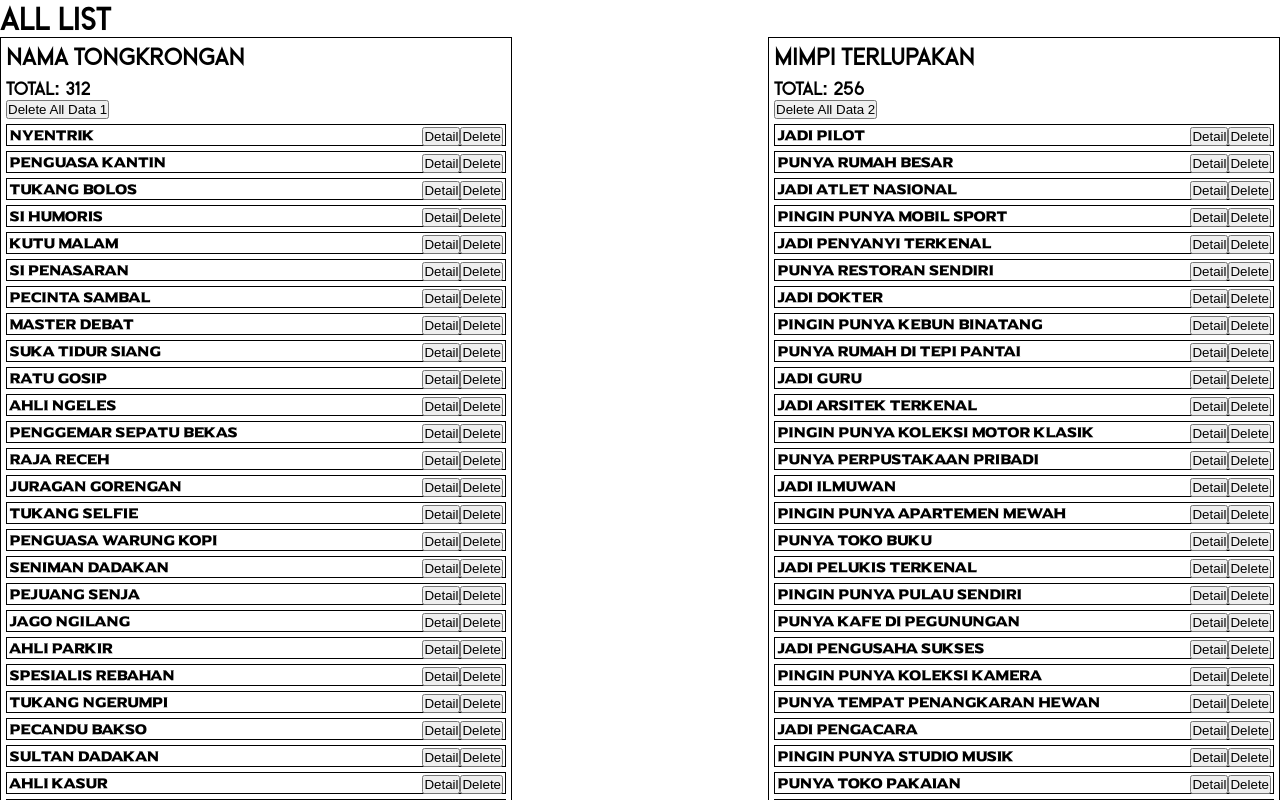
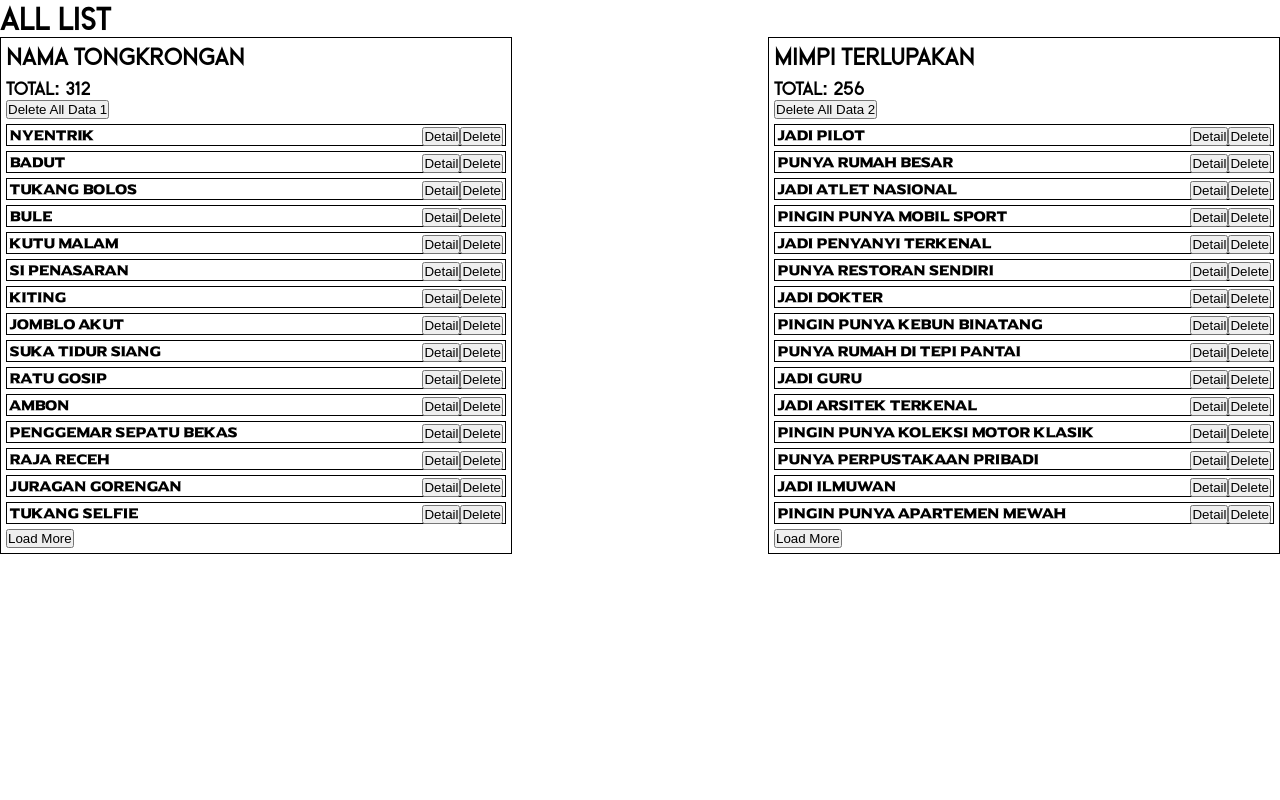
Before and after one commit to kepalamamas/wordcloud, a Next.js app: page /suryanusantaralistall in a window 1280 px wide. Shown: the top 800 px of the page. Built offline with nearby package versions, Linux system fonts and the light colour scheme.

Commit message:
pagination

```diff
--- a/src/pages/suryanusantaralistall.tsx
+++ b/src/pages/suryanusantaralistall.tsx
@@ -9,28 +9,28 @@ interface IParagonListProps {}
 const ParagonList: React.FunctionComponent<IParagonListProps> = (props) => {
   const [data1, setData1] = useState<Paragon[]>([
     { id: 1, kata: "nyentrik" },
-    { id: 2, kata: "penguasa kantin" },
+    { id: 2, kata: "Badut" },
     { id: 4, kata: "tukang bolos" },
-    { id: 5, kata: "si  humoris" },
+    { id: 5, kata: "Bule" },
     { id: 6, kata: "kutu malam" },
     { id: 7, kata: "si penasaran" },
-    { id: 8, kata: "pecinta sambal" },
-    { id: 9, kata: "master debat" },
+    { id: 8, kata: "Kiting" },
+    { id: 9, kata: "Jomblo akut" },
     { id: 10, kata: "suka tidur siang" },
     { id: 11, kata: "ratu gosip" },
-    { id: 12, kata: "ahli ngeles" },
+    { id: 12, kata: "Ambon" },
     { id: 13, kata: "penggemar sepatu bekas" },
     { id: 14, kata: "raja receh" },
     { id: 15, kata: "juragan gorengan" },
     { id: 16, kata: "tukang selfie" },
     { id: 18, kata: "penguasa warung kopi" },
     { id: 19, kata: "seniman dadakan" },
-    { id: 20, kata: "pejuang senja" },
+    { id: 20, kata: "Ompong" },
     { id: 21, kata: "jago ngilang" },
     { id: 22, kata: "ahli parkir" },
     { id: 23, kata: "spesialis rebahan" },
     { id: 24, kata: "tukang ngerumpi" },
-    { id: 25, kata: "pecandu bakso" },
+    { id: 25, kata: "Kompor" },
     { id: 26, kata: "sultan dadakan" },
     { id: 27, kata: "ahli kasur" },
     { id: 28, kata: "bintang lapangan" },
@@ -110,6 +110,12 @@ const ParagonList: React.FunctionComponent<IParagonListProps> = (props) => {
   ]);
   // const [data3, setData3] = useState<Paragon[]>([]);
   const [isLoaded, setIsLoaded] = useState(Boolean);
+  const [itemsToShow, setItemsToShow] = useState(15);
+
+  const handleShowMore = () => {
+    setItemsToShow((prev) => prev + 30); // Increase the limit by 30
+  };
+
   const router = useRouter();
 
   // useEffect(() => {
@@ -191,8 +197,8 @@ const ParagonList: React.FunctionComponent<IParagonListProps> = (props) => {
             <h2>Nama Tongkrongan</h2>
             <h3>Total: 312</h3>
             <button onClick={() => handleDeleteAll()}>Delete All Data 1</button>
-            {data1.map((data) => {
-              return (
+            <div>
+              {data1.slice(0, itemsToShow).map((data) => (
                 <div className="data-item" key={String(data.id)}>
                   {data.kata}
                   <button
@@ -213,8 +219,11 @@ const ParagonList: React.FunctionComponent<IParagonListProps> = (props) => {
                     Detail
                   </button>
                 </div>
-              );
-            })}
+              ))}
+              {itemsToShow < data1.length && (
+                <button onClick={handleShowMore}>Load More</button>
+              )}
+            </div>
           </div>
           <div className="list-holder">
             <h2>Mimpi Terlupakan</h2>
@@ -222,13 +231,13 @@ const ParagonList: React.FunctionComponent<IParagonListProps> = (props) => {
             <button onClick={() => handleDeleteAll2()}>
               Delete All Data 2
             </button>
-            {data2.map((data) => {
-              return (
+            <div>
+              {data2.slice(0, itemsToShow).map((data) => (
                 <div className="data-item" key={String(data.id)}>
                   {data.kata}
                   <button
                     style={{ float: "right" }}
-                    onClick={() => handleDelete2(data.id)}
+                    onClick={() => handleDelete(data.id)}
                   >
                     Delete
                   </button>
@@ -244,8 +253,11 @@ const ParagonList: React.FunctionComponent<IParagonListProps> = (props) => {
                     Detail
                   </button>
                 </div>
-              );
-            })}
+              ))}
+              {itemsToShow < data2.length && (
+                <button onClick={handleShowMore}>Load More</button>
+              )}
+            </div>
           </div>
         </div>
       </div>
```
